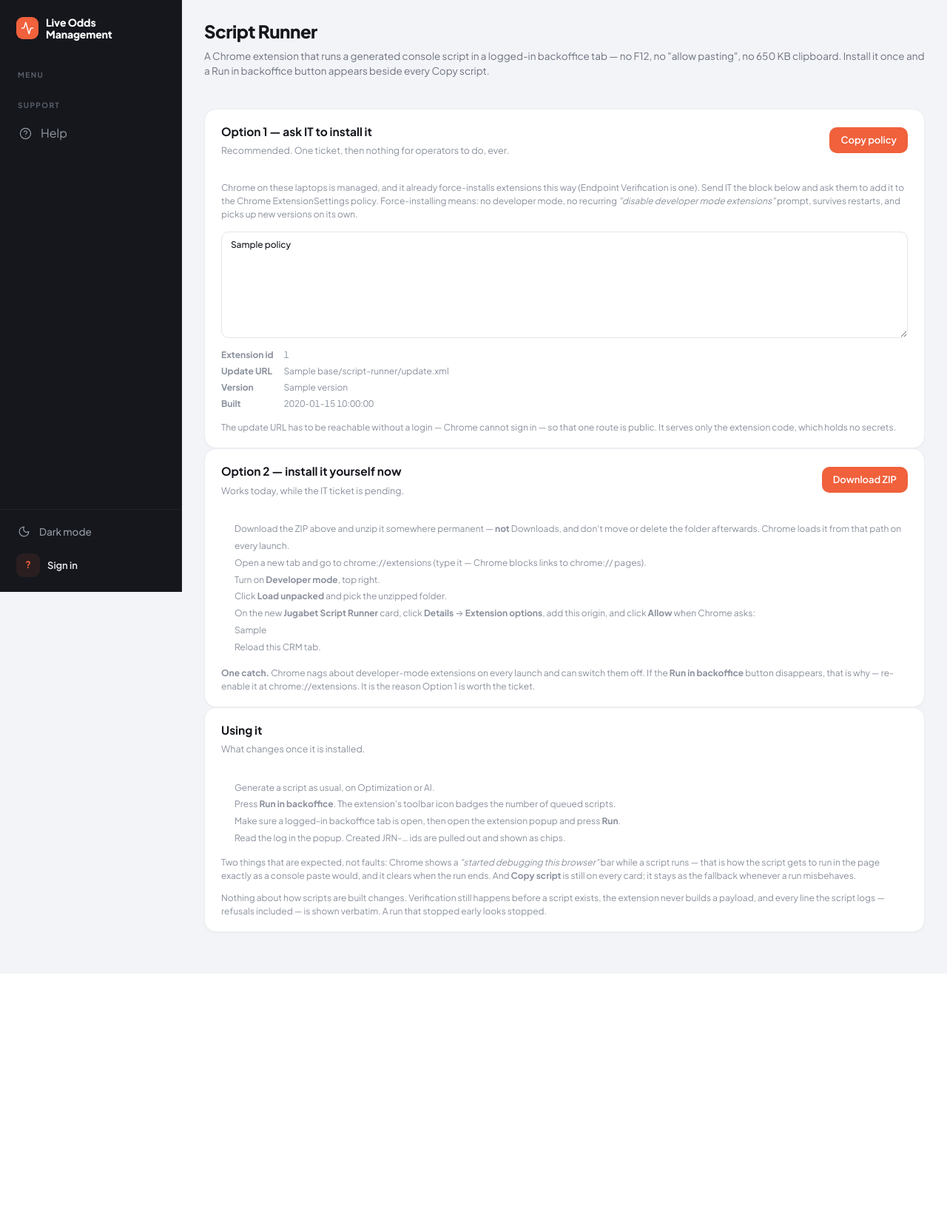
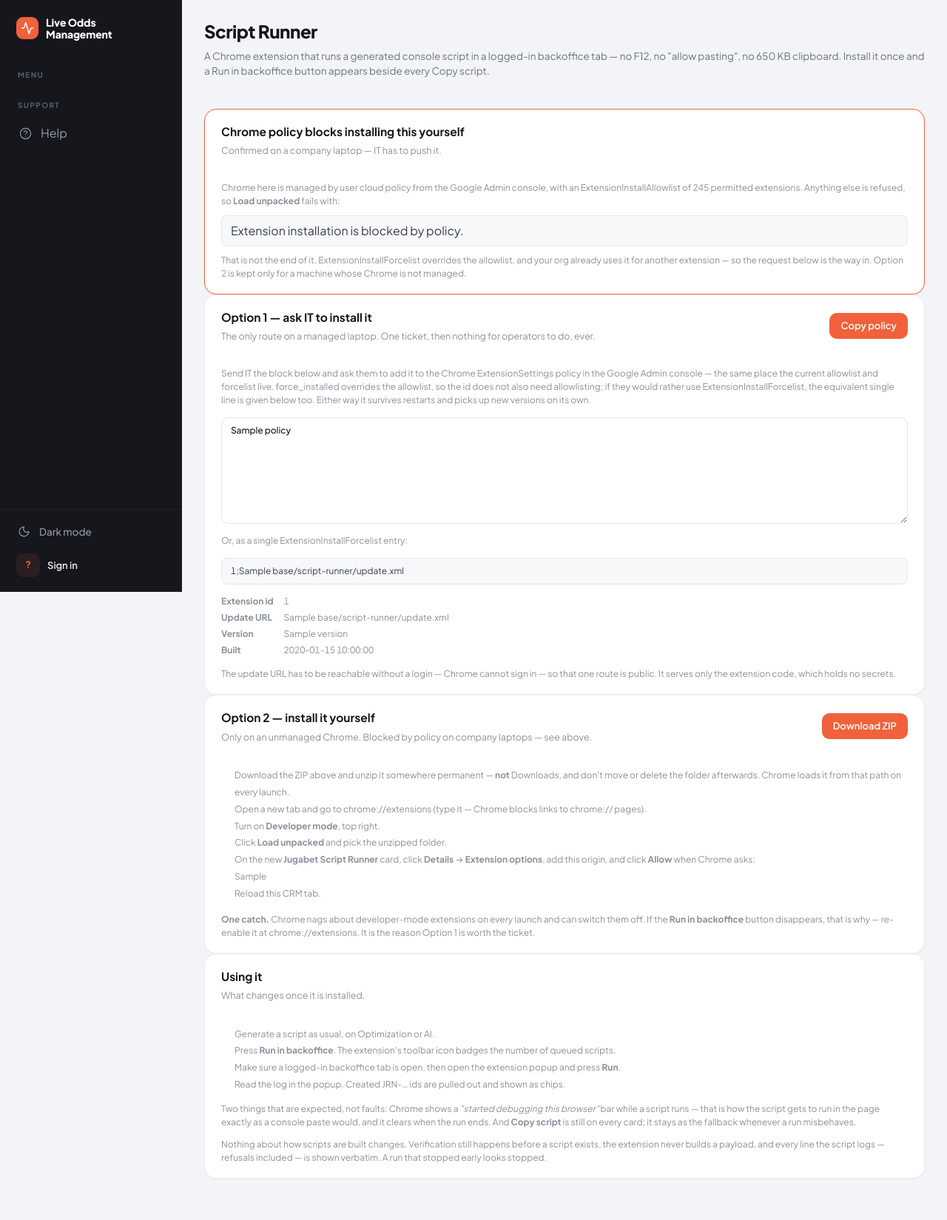
Before and after one commit to sanneel/liveapi, a Python web app: template app/templates/script_runner.html in a window 1280 px wide. Shown: the whole page at 74% size. Before the commit the page ends 1262 px from the top, so only its background shows below. Run offline with Jinja, Linux system fonts and the light colour scheme; the template is opened without the code that fills it: most values are stand-ins (such as "Sample title", 1, 10 or a date in 2020); some libraries are stand-ins or nearby versions.

Commit message:
Correct the install page: cloud policy blocks self-install
Load unpacked fails on a company laptop with "Extension installation is
blocked by policy", so the page's Option 2 walked operators straight into a
dead end.

I had checked /Library/Managed Preferences/com.google.Chrome.plist and
concluded the fleet was unrestricted. That file carries only an Endpoint
Verification force-install, and it is misleading if you stop there: the
binding policy is USER CLOUD POLICY from the Google Admin console, cached at
~/Library/Application Support/Google/Chrome/<Profile>/Policy/User Policy and
invisible to the plist. It sets an ExtensionInstallAllowlist of ~245 ids;
ours is not one, so installation is refused. chrome://policy is the only
reliable place to read the merged picture.

Not a dead end though. ExtensionInstallForcelist overrides the allowlist,
and the org already uses it for another extension (one entry, in
<id>;<update_url> form). So force-install stays available and is now the
only route, which is what the page was built to support.

The page now leads with the block and the exact error text so operators
recognise it, marks Option 2 as unmanaged-Chrome-only, and gives IT the
ExtensionInstallForcelist one-liner alongside the ExtensionSettings JSON
since the forcelist is the policy they already populate. Notes that
force_installed does not additionally require allowlisting.

Also records in the README why self-hosting beats an unlisted Web Store
listing here: the script text comes out of the CRM page at run time, which
would likely fail store review as remote code.

Co-Authored-By: Claude Opus 5 <noreply@anthropic.com>

```diff
--- a/app/templates/script_runner.html
+++ b/app/templates/script_runner.html
@@ -27,24 +27,56 @@
   </section>
   {% else %}
 
+  <section class="card" style="border-color:#f0613c">
+    <div class="card-head">
+      <div>
+        <h2 class="card-title">Chrome policy blocks installing this yourself</h2>
+        <p class="card-sub">Confirmed on a company laptop — IT has to push it.</p>
+      </div>
+    </div>
+    <div class="card-pad">
+      <p class="help" style="margin:0">
+        Chrome here is managed by user cloud policy from the Google Admin
+        console, with an <span class="mono">ExtensionInstallAllowlist</span> of
+        245 permitted extensions. Anything else is refused, so
+        <b>Load unpacked</b> fails with:
+      </p>
+      <p class="mono" style="margin:10px 0; padding:8px 12px; background:var(--panel,#f7f8fa); border:1px solid var(--line,#e5e7eb); border-radius:8px">
+        Extension installation is blocked by policy.
+      </p>
+      <p class="help" style="margin:0">
+        That is not the end of it. <span class="mono">ExtensionInstallForcelist</span>
+        overrides the allowlist, and your org already uses it for another
+        extension — so the request below is the way in. Option 2 is kept only
+        for a machine whose Chrome is not managed.
+      </p>
+    </div>
+  </section>
+
   <section class="card">
     <div class="card-head">
       <div>
         <h2 class="card-title">Option 1 — ask IT to install it</h2>
-        <p class="card-sub">Recommended. One ticket, then nothing for operators to do, ever.</p>
+        <p class="card-sub">The only route on a managed laptop. One ticket, then nothing for operators to do, ever.</p>
       </div>
       <button type="button" id="policy-copy" class="btn primary">Copy policy</button>
     </div>
     <div class="card-pad" style="display:flex; flex-direction:column; gap:14px">
       <p class="help" style="margin:0">
-        Chrome on these laptops is managed, and it already force-installs
-        extensions this way (Endpoint Verification is one). Send IT the block
-        below and ask them to add it to the Chrome <span class="mono">ExtensionSettings</span>
-        policy. Force-installing means: no developer mode, no recurring
-        <i>"disable developer mode extensions"</i> prompt, survives restarts,
-        and picks up new versions on its own.
+        Send IT the block below and ask them to add it to the Chrome
+        <span class="mono">ExtensionSettings</span> policy in the Google Admin
+        console — the same place the current allowlist and forcelist live.
+        <span class="mono">force_installed</span> overrides the allowlist, so
+        the id does not also need allowlisting; if they would rather use
+        <span class="mono">ExtensionInstallForcelist</span>, the equivalent
+        single line is given below too. Either way it survives restarts and
+        picks up new versions on its own.
       </p>
       <textarea id="policy-text" class="input mono" readonly rows="8" spellcheck="false" style="font-size:12px">{{ policy }}</textarea>
+      <p class="help" style="margin:0">
+        Or, as a single <span class="mono">ExtensionInstallForcelist</span> entry:
+      </p>
+      <p class="mono" style="margin:0; padding:8px 12px; background:var(--panel,#f7f8fa); border:1px solid var(--line,#e5e7eb); border-radius:8px; overflow-x:auto; font-size:12px">{{ meta.id }};{{ base }}/script-runner/update.xml</p>
       <dl class="help" style="display:grid; grid-template-columns:auto 1fr; gap:4px 14px; margin:0">
         <dt><b>Extension id</b></dt><dd class="mono">{{ meta.id }}</dd>
         <dt><b>Update URL</b></dt><dd class="mono">{{ base }}/script-runner/update.xml</dd>
@@ -62,8 +94,8 @@
   <section class="card">
     <div class="card-head">
       <div>
-        <h2 class="card-title">Option 2 — install it yourself now</h2>
-        <p class="card-sub">Works today, while the IT ticket is pending.</p>
+        <h2 class="card-title">Option 2 — install it yourself</h2>
+        <p class="card-sub">Only on an unmanaged Chrome. Blocked by policy on company laptops — see above.</p>
       </div>
       <a href="/script-runner/script-runner.zip" class="btn primary">Download ZIP</a>
     </div>
```
Also changed, not shown: extension/README.md.
